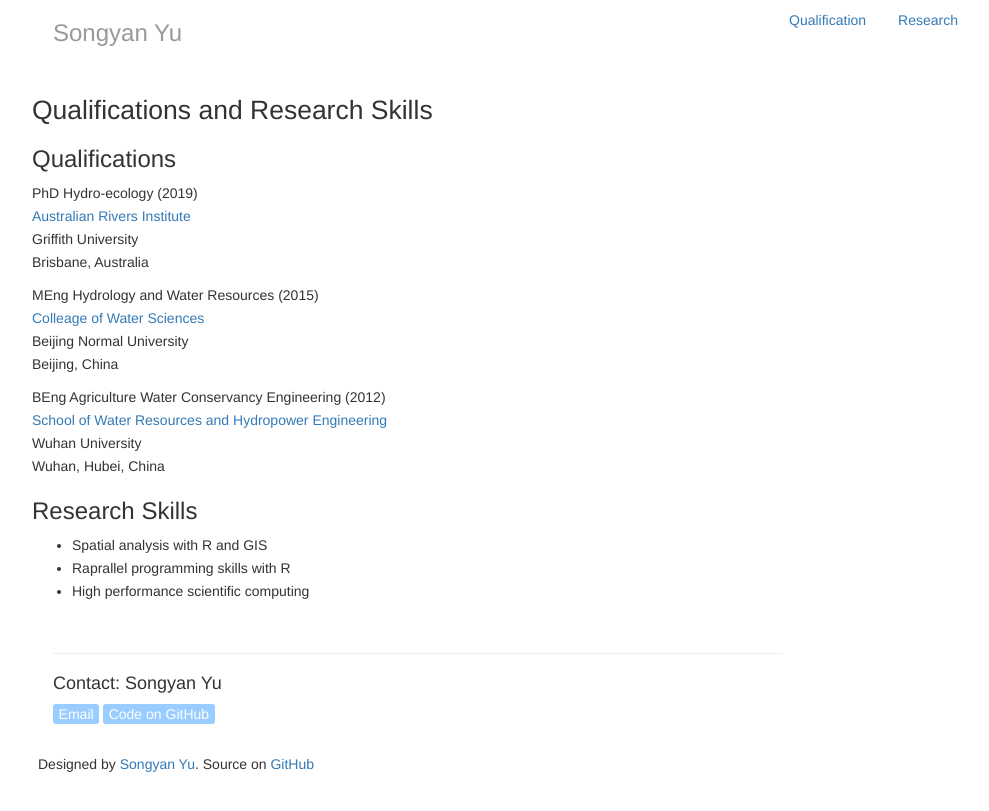
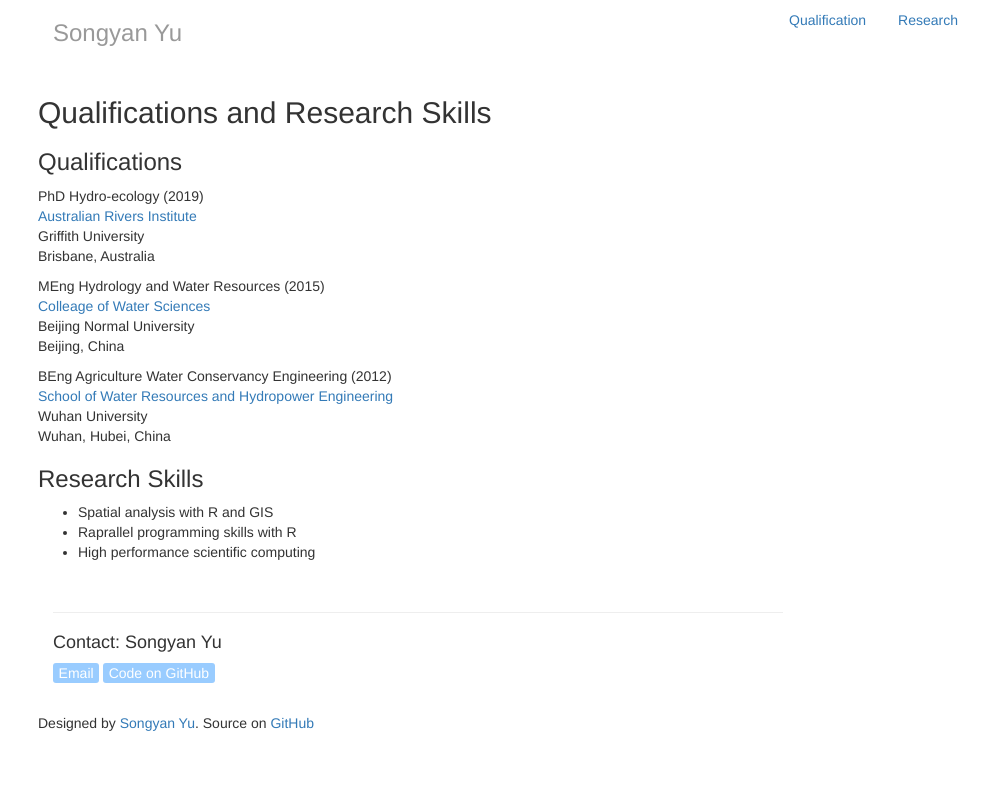
Before and after one commit to SongyanYu/SongyanYu.github.io, a Jekyll site: the page built from qualification.html, in a window 1280 px wide. Shown: the top 811 px of the page, without its empty margins (32-1021 px from the left). Built offline with Jekyll 4.4.1, drawn with Linux system fonts in a browser that asks for light colours.

Commit message:
update class

```diff
--- a/qualification.html
+++ b/qualification.html
@@ -2,7 +2,7 @@
 layout: default
 title: Qualification
 ---
-<div class="cv">
+<div class="container">
 <h2>Qualifications and Research Skills</h2>
 
 <h3 id="qualifications">Qualifications</h3>
```
